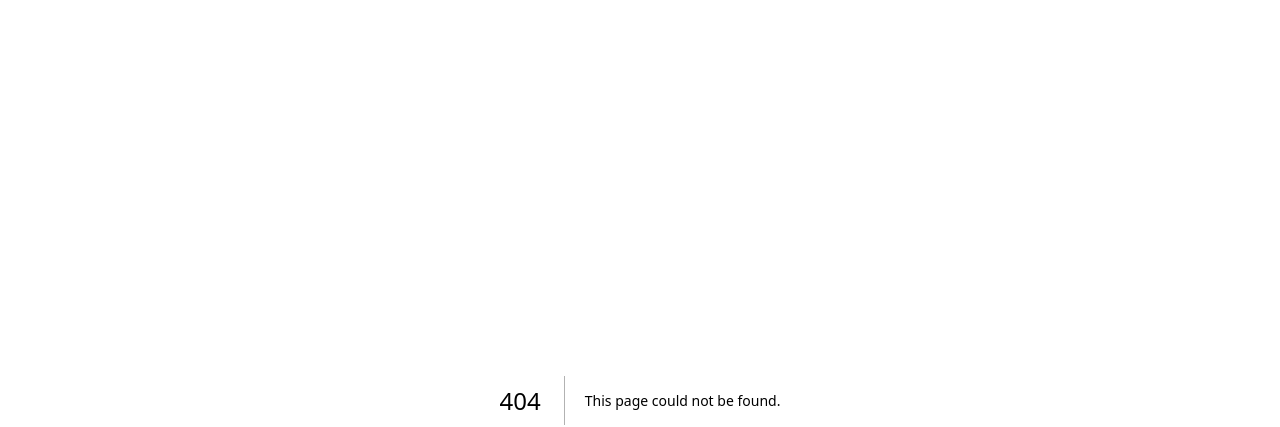
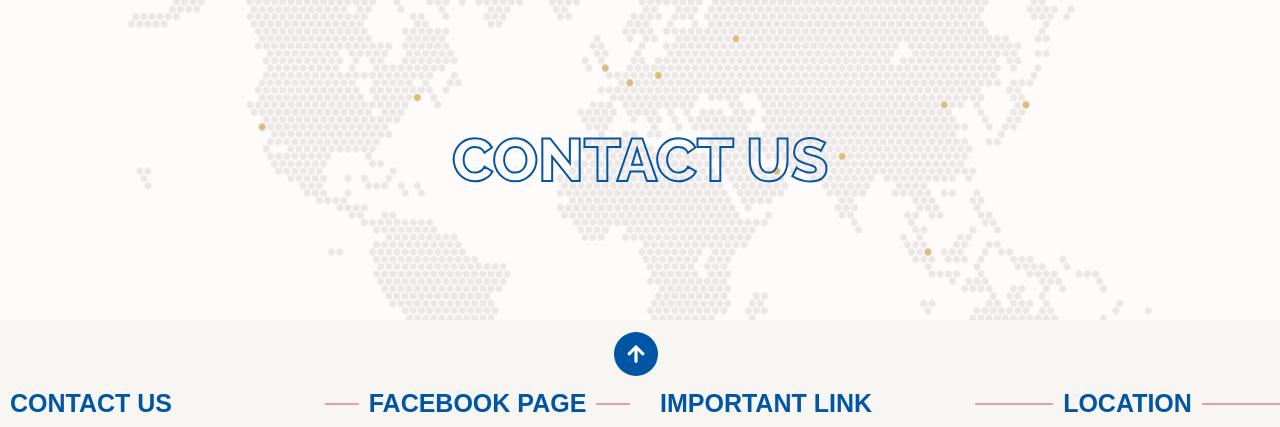
Before and after one commit to rockydey077/education-project, a Next.js app: page /contact in a window 1280 px wide. Before the commit this address had no page. Shown: the top 427 px of the page. Built offline with nearby package versions, Linux system fonts and the light colour scheme.

Commit message:
Contact page banner section complete

```diff
--- /dev/null
+++ b/src/app/contact/page.jsx
@@ -0,0 +1,11 @@
+import ContactBanner from "@/components/ContactComponents/ContactBanner";
+
+const ContactPage = () => {
+  return (
+    <div>
+      <ContactBanner />
+    </div>
+  );
+};
+
+export default ContactPage;
--- /dev/null
+++ b/src/components/ContactComponents/ContactBanner.jsx
@@ -0,0 +1,21 @@
+import styles from "./ContactBanner.module.css";
+import { Raleway } from "next/font/google";
+
+const raleway = Raleway({
+  weight: ["800"],
+  subsets: ["latin"],
+});
+
+const ContactBanner = () => {
+  return (
+    <div className={`${styles["contact-bg"]} h-[40vh] relative`}>
+      <h1
+        className={`${styles["contact-header"]} text-4xl lg:text-6xl ${raleway.className} uppercase absolute bg-[#FFF7F7] bg-opacity-50 top-0 left-0 w-full h-full flex items-center justify-center`}
+      >
+        Contact Us
+      </h1>
+    </div>
+  );
+};
+
+export default ContactBanner;
--- /dev/null
+++ b/src/components/ContactComponents/ContactBanner.module.css
@@ -0,0 +1,11 @@
+.contact-bg {
+  background-image: url("../../../public/assets/contact/4MLXK3M-1024x603-1.png");
+  background-repeat: no-repeat;
+  background-position: center center;
+  background-size: auto;
+}
+
+.contact-header {
+  color: #ffffff00;
+  -webkit-text-stroke: 2px #0055a4;
+}
--- a/src/components/HomeComponents/About.jsx
+++ b/src/components/HomeComponents/About.jsx
@@ -13,8 +13,8 @@ const About = () => {
           alt="institute image"
           className="w-full rounded-md object-cover"
         />
-        <div class="absolute inset-0 bg-black bg-opacity-0 group-hover:bg-opacity-40 flex items-center justify-center transition-opacity rounded-md duration-500">
-          <span class="text-white opacity-0 group-hover:opacity-100 transition-opacity duration-300 delay-100 text-[30px] font-semibold uppercase text-center p-3 leading-10">
+        <div className="absolute inset-0 bg-black bg-opacity-0 group-hover:bg-opacity-40 flex items-center justify-center transition-opacity rounded-md duration-500">
+          <span className="text-white opacity-0 group-hover:opacity-100 transition-opacity duration-300 delay-100 text-[30px] font-semibold uppercase text-center p-3 leading-10">
             Saic Institute of Management & Technology
           </span>
         </div>
--- a/src/components/HomeComponents/MemberShip.jsx
+++ b/src/components/HomeComponents/MemberShip.jsx
@@ -19,8 +19,8 @@ const MemberShip = () => {
             alt="institute image"
             className="w-full rounded-md object-cover"
           />
-          <div class="absolute inset-0 bg-[#0055A4] bg-opacity-0 group-hover:bg-opacity-40 flex items-center justify-center transition-opacity rounded-md duration-500 border border-[#0055A4]">
-            <span class="text-white opacity-0 group-hover:opacity-100 transition-opacity  text-[50px] font-extrabold uppercase text-center p-3 leading-10 m-3">
+          <div className="absolute inset-0 bg-[#0055A4] bg-opacity-0 group-hover:bg-opacity-40 flex items-center justify-center transition-opacity rounded-md duration-500 border border-[#0055A4]">
+            <span className="text-white opacity-0 group-hover:opacity-100 transition-opacity  text-[50px] font-extrabold uppercase text-center p-3 leading-10 m-3">
               Basis
             </span>
           </div>
@@ -33,8 +33,8 @@ const MemberShip = () => {
             alt="institute image"
             className="w-full rounded-md object-cover"
           />
-          <div class="absolute inset-0 bg-[#0055A4] bg-opacity-0 group-hover:bg-opacity-40 flex items-center justify-center transition-opacity rounded-md duration-500 border border-[#0055A4]">
-            <span class="text-white opacity-0 group-hover:opacity-100 transition-opacity  text-[50px] font-extrabold uppercase text-center p-3 leading-10 m-3">
+          <div className="absolute inset-0 bg-[#0055A4] bg-opacity-0 group-hover:bg-opacity-40 flex items-center justify-center transition-opacity rounded-md duration-500 border border-[#0055A4]">
+            <span className="text-white opacity-0 group-hover:opacity-100 transition-opacity  text-[50px] font-extrabold uppercase text-center p-3 leading-10 m-3">
               Bacco
             </span>
           </div>
@@ -47,8 +47,8 @@ const MemberShip = () => {
             alt="institute image"
             className="w-full rounded-md object-cover"
           />
-          <div class="absolute inset-0 bg-[#0055A4] bg-opacity-0 group-hover:bg-opacity-40 flex items-center justify-center transition-opacity rounded-md duration-500 border border-[#0055A4]">
-            <span class="text-white opacity-0 group-hover:opacity-100 transition-opacity text-[50px] font-extrabold uppercase text-center p-3 leading-10 m-3">
+          <div className="absolute inset-0 bg-[#0055A4] bg-opacity-0 group-hover:bg-opacity-40 flex items-center justify-center transition-opacity rounded-md duration-500 border border-[#0055A4]">
+            <span className="text-white opacity-0 group-hover:opacity-100 transition-opacity text-[50px] font-extrabold uppercase text-center p-3 leading-10 m-3">
               BCS
             </span>
           </div>
@@ -61,8 +61,8 @@ const MemberShip = () => {
             alt="institute image"
             className="w-full rounded-md object-cover"
           />
-          <div class="absolute inset-0 bg-[#0055A4] bg-opacity-0 group-hover:bg-opacity-40 flex items-center justify-center transition-all rounded-md duration-500 border border-[#0055A4] p-4">
-            <span class="text-white opacity-0 group-hover:opacity-100 transition-opacity text-[50px] font-extrabold uppercase text-center p-3 leading-10 m-3">
+          <div className="absolute inset-0 bg-[#0055A4] bg-opacity-0 group-hover:bg-opacity-40 flex items-center justify-center transition-all rounded-md duration-500 border border-[#0055A4] p-4">
+            <span className="text-white opacity-0 group-hover:opacity-100 transition-opacity text-[50px] font-extrabold uppercase text-center p-3 leading-10 m-3">
               ECAB
             </span>
           </div>
```
Also changed, not shown: public/assets/contact/4MLXK3M-1024x603-1.png (added).
